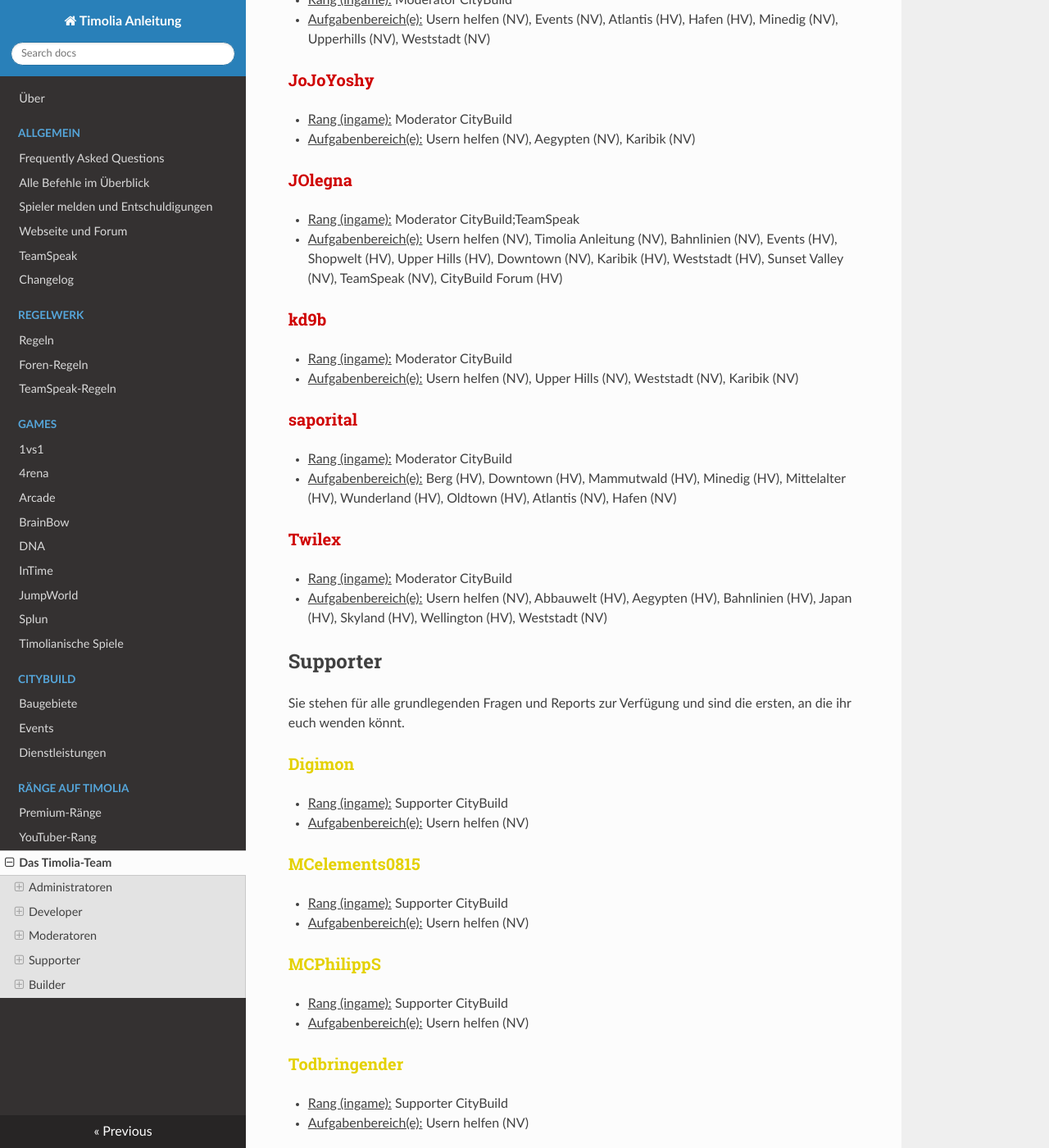
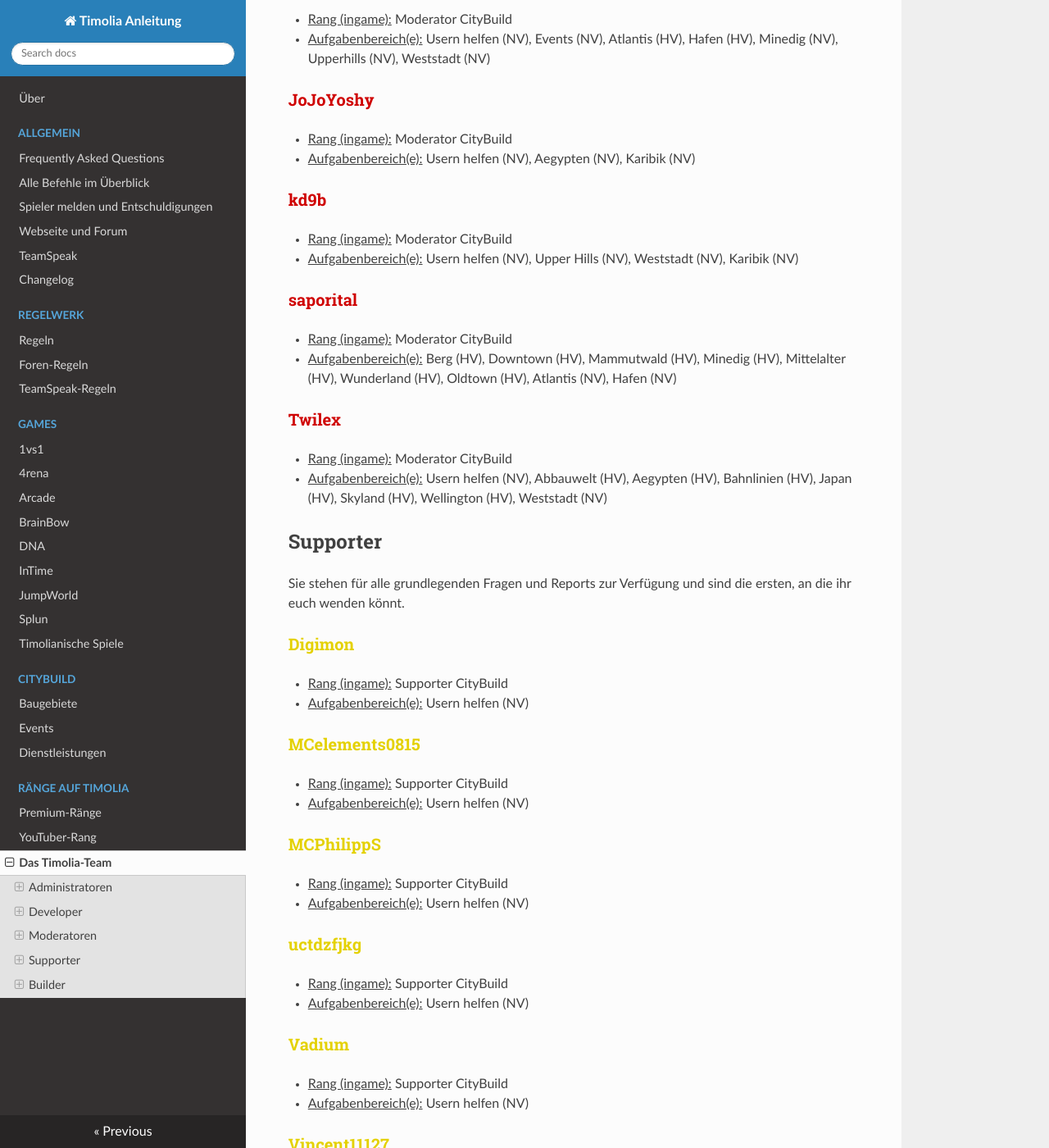
Before and after one commit to TimoliaDE/HowTo, an MkDocs documentation site: the page built from docs/ranks/team.md, in a window 1280 px wide and 1400 px high, scrolled down 12475 px. Shown: the whole window at 82% size. Built offline with MkDocs 1.6.1, drawn with Linux system fonts in a browser that asks for light colours; nearby versions of some CDN libraries; old or Windows-style settings are respelled for this version of MkDocs; some of the changed text lies outside the part shown.

Commit message:
Update team.md

```diff
--- a/docs/ranks/team.md
+++ b/docs/ranks/team.md
@@ -399,11 +399,6 @@ Moderatoren kümmern sich um das reibungslose Spielererlebnis der verschiedenen
 - <u>Rang (ingame):</u> Moderator CityBuild
 - <u>Aufgabenbereich(e):</u> Usern helfen (NV), Aegypten (NV), Karibik (NV)
 
-### <strong><span style="color:#CF0101">JOlegna</span></strong>
-- <u>Rang (ingame):</u> Moderator CityBuild;TeamSpeak
-- <u>Aufgabenbereich(e):</u> Usern helfen (NV), Timolia Anleitung (NV), Bahnlinien (NV), Events (HV), Shopwelt (HV), Upper Hills (HV), Downtown (NV), Karibik (HV), Weststadt (HV), Sunset Valley (NV), TeamSpeak (NV), CityBuild Forum (HV)
-
-
 ###<strong><span style="color:#CF0101">kd9b</span></strong>
 - <u>Rang (ingame):</u> Moderator CityBuild
 - <u>Aufgabenbereich(e):</u> Usern helfen (NV), Upper Hills (NV), Weststadt (NV), Karibik (NV)
@@ -429,10 +424,6 @@ Sie stehen für alle grundlegenden Fragen und Reports zur Verfügung und sind di
 - <u>Aufgabenbereich(e):</u> Usern helfen (NV)
 
 ###<strong><span style="color:#E4D100">MCPhilippS</span></strong>
-- <u>Rang (ingame):</u> Supporter CityBuild
-- <u>Aufgabenbereich(e):</u> Usern helfen (NV)
-
-###<strong><span style="color:#E4D100">Todbringender</span></strong>
 - <u>Rang (ingame):</u> Supporter CityBuild
 - <u>Aufgabenbereich(e):</u> Usern helfen (NV)
 
@@ -575,3 +566,5 @@ Hier werden die Aus- und Eintritte, bzw. Beförderungen und Degradierungen im Te
 |litsche | <span style="color:#E4D100">Supporter</span> | <span style="color:#F99500">Pro</span> | Keine Motivation, Inaktivität| 05.10.16 |
 |Caelis | <span style="color:#E4D100">Supporter</span> | <span style="color:#CF0101">Moderator</span> | Gute Supporterleistung | 05.10.16 |
 |St3giLiebtTim | <span style="color:#E4D100">Supporter</span> | <span style="color:#CF0101">Moderator</span> | Gute Supporterleistung | 05.10.16 |
+|Todbringender | <span style="color:#E4D100">Supporter</span> | <span style="color:#00646F">Builder</span> | Konzentration auf Builder | 08.10.16 |
+|JOlegna | <span style="color:#CF0101">Moderator</span> | <span style="color:#F99500">Native</span> | Konzentration auf Games | 08.10.16 |
```
Also changed, not shown: other parts of docs/ranks/team.md (+1 -1 lines).
